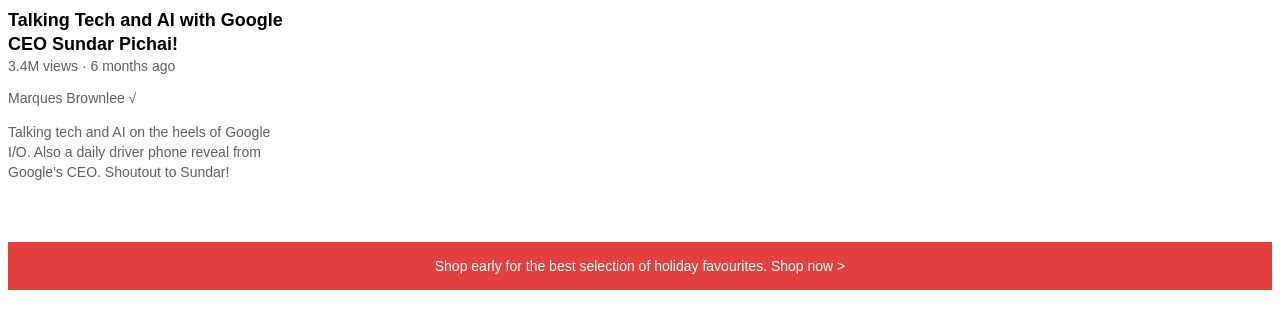
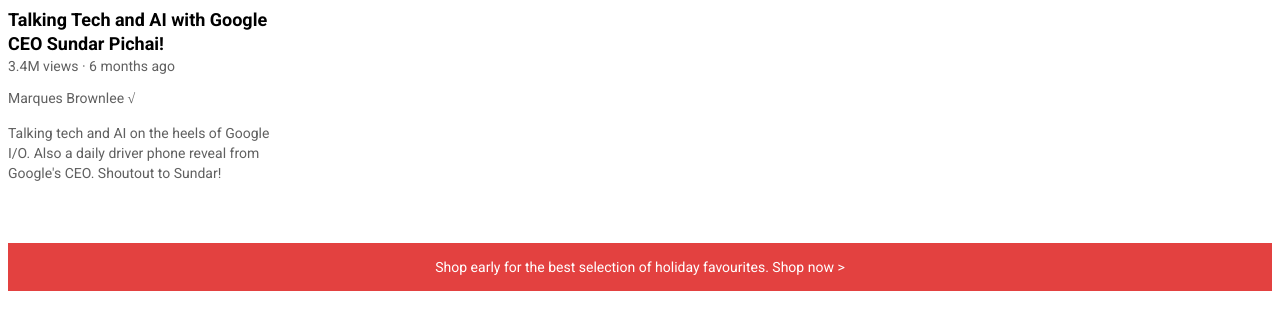
Before and after one commit to MithulajBasheer/intro, a plain HTML site: page text.html in a window 1280 px wide. Drawn offline with Linux system fonts and the light colour scheme.

Commit message:
commit mithu

```diff
--- /dev/null
+++ b/text.css
@@ -0,0 +1,42 @@
+p{
+  font-family: Roboto;
+  margin-top: 0px;
+}
+.video-title{
+font-size: 18px;
+font-weight: bold;
+height: 48px;
+width: 284px;
+line-height: 24px;
+margin-bottom: 2px;
+}
+.video-stats{
+font-size: 14px;
+color: rgb(96, 96, 96);
+margin-bottom: 16px;
+}
+.video-author{
+font-size: 14px;
+color: rgb(96, 96, 96);
+margin-bottom: 16px;
+}
+.video-description{
+font-size: 14px;
+color: rgb(96, 96, 96);
+height: 60px;
+width: 284px;
+line-height: 20px;
+margin-bottom: 60px;
+}
+.apple-text{
+font-size: 14px;
+text-align: center;
+background-color: rgb(227, 65, 64);
+padding: 16px;
+color: white;
+}
+.shop-link:hover{
+cursor: pointer;
+text-decoration: underline;
+
+}
--- a/text.html
+++ b/text.html
@@ -1,47 +1,13 @@
-<style>
-  p{
-    font-family: arial;
-    margin-top: 0px;
-  }
-.video-title{
-  font-size: 18px;
-  font-weight: bold;
-  height: 48px;
-  width: 284px;
-  line-height: 24px;
-  margin-bottom: 2px;
-}
-.video-stats{
-  font-size: 14px;
-  color: rgb(96, 96, 96);
-  margin-bottom: 16px;
-}
-.video-author{
-  font-size: 14px;
-  color: rgb(96, 96, 96);
-  margin-bottom: 16px;
-}
-.video-description{
-  font-size: 14px;
-  color: rgb(96, 96, 96);
-  height: 60px;
-  width: 284px;
-  line-height: 20px;
-  margin-bottom: 60px;
-}
-.apple-text{
-  font-size: 14px;
-  text-align: center;
-  background-color: rgb(227, 65, 64);
-  padding: 16px;
-  color: white;
-}
-.shop-link:hover{
-cursor: pointer;
-text-decoration: underline;
-
-}
-</style>
+<!DOCTYPE html>
+<html>
+  <head>
+    <title>Text practice</title>
+    <link rel="stylesheet" href="text.css">
+    <link rel="preconnect" href="https://fonts.googleapis.com">
+<link rel="preconnect" href="https://fonts.gstatic.com" crossorigin>
+<link href="https://fonts.googleapis.com/css2?family=Roboto:wght@400;700&display=swap" rel="stylesheet">
+  </head>
+  <body>
     <p class="video-title">
       Talking Tech and AI with Google CEO Sundar Pichai!
     </p>
@@ -57,3 +23,5 @@
     <p class="apple-text">
       Shop early for the best selection of holiday favourites. <span class="shop-link">Shop now &#62;</span>
     </p>
+  </body>
+</html>
```
Also changed, not shown: 1 other file. Lines whose indentation alone changed are shown as unchanged.
